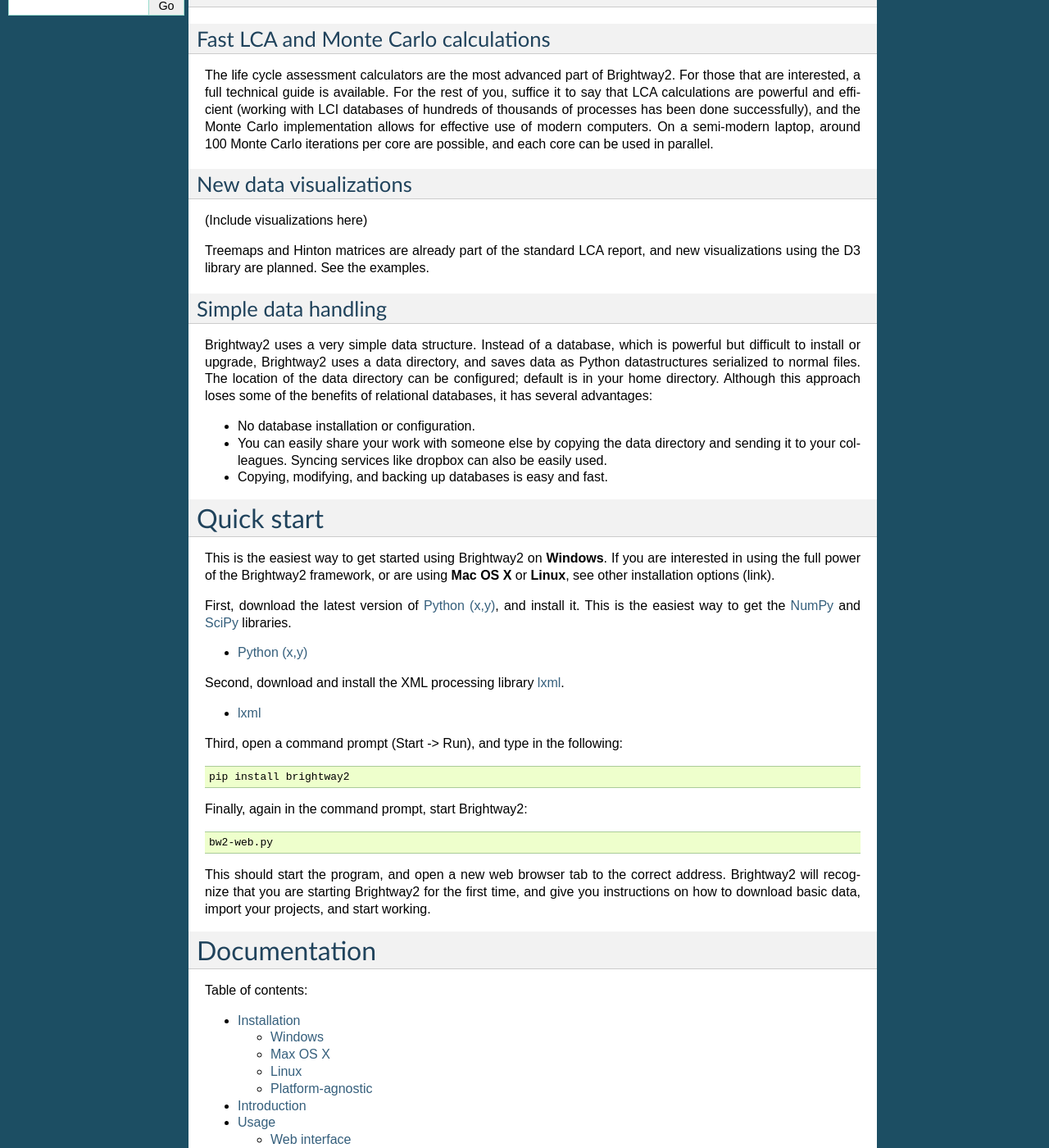
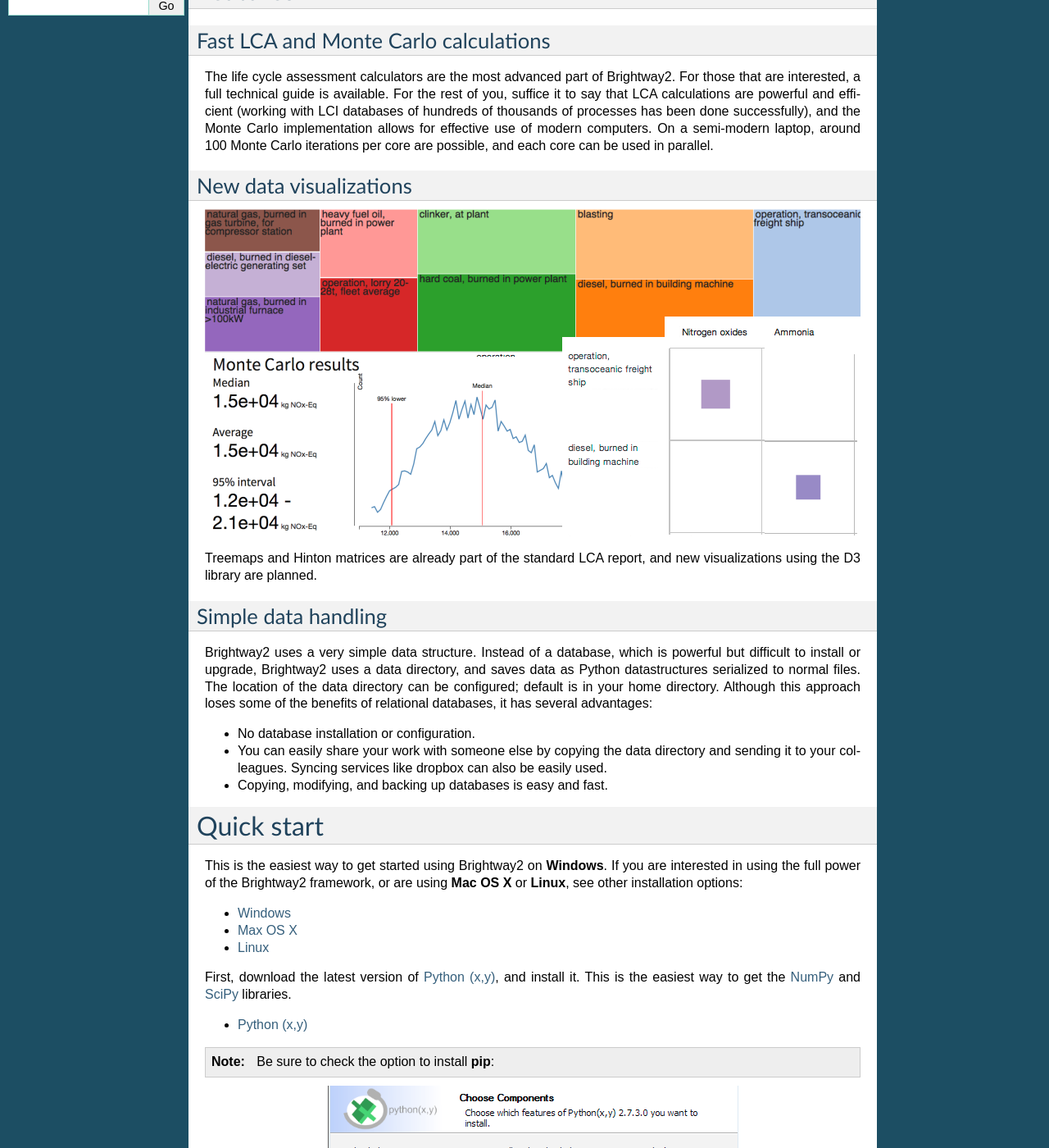
Before and after one commit to brightway-lca/brightway2, a Sphinx documentation site: the page built from docs/index.rst, in a window 1280 px wide and 1400 px high, scrolled down 413 px. Shown: the whole window at 82% size. Built offline with Sphinx 7.4.7, drawn with Linux system fonts in a browser that asks for light colours.

Commit message:
Installation docs improvements

```diff
--- a/docs/current_status.rst
+++ b/docs/current_status.rst
@@ -49,7 +49,7 @@
 brightway2-analyzer
 ===================
 
-Current version: **0.1**
+Current version: **0.1.1**
 
 Upcoming features and releases
 ------------------------------
@@ -74,7 +74,7 @@
 brightway2-ui
 =============
 
-Current version: **0.4.2**
+Current version: **0.4.3**
 
 Upcoming features and releases
 ------------------------------
@@ -102,7 +102,7 @@
 * Add database explorer
 * Add method explorer
 
-0.4.3 (in progress)
+0.4.4 (in progress)
 -------------------
 
 * Continue cleanup of LCA results page
--- a/docs/index.rst
+++ b/docs/index.rst
@@ -6,8 +6,7 @@
 
 Brightway2 is a simple framework for life cycle assessment (LCA). Its focus is on efficient calculation and visualization. Brightway2 is a complete rewrite of the original Brightway, which was a previous LCA framework developed during the PhD thesis of Chris Mutel.
 
-.. attention::
-    Brightway2 is in heavy development, and while it is used by mutiple people every day, it is probably not ready for people who don't like digging into source code and filing bug reports.
+.. warning:: Brightway2 is in heavy development, and while it is used by mutiple people every day, it is probably not ready for people who don't like digging into source code and filing bug reports.
 
 Why another LCA framework?
 ==========================
@@ -25,9 +24,10 @@
 New data visualizations
 -----------------------
 
-(Include visualizations here)
+.. image:: images/new-graphics.png
+    :align: center
 
-Treemaps and Hinton matrices are already part of the standard LCA report, and new visualizations using the D3 library are planned. See the examples.
+Treemaps and Hinton matrices are already part of the standard LCA report, and new visualizations using the D3 library are planned.
 
 Simple data handling
 --------------------
@@ -41,11 +41,20 @@
 Quick start
 ===========
 
-This is the easiest way to get started using Brightway2 on **Windows**. If you are interested in using the full power of the Brightway2 framework, or are using **Mac OS X** or **Linux**, see other installation options (link).
+This is the easiest way to get started using Brightway2 on **Windows**. If you are interested in using the full power of the Brightway2 framework, or are using **Mac OS X** or **Linux**, see other installation options:
+
+* :ref:`windows-install`
+* :ref:`os-x-install`
+* :ref:`linux-install`
 
 First, download the latest version of `Python (x,y) <https://code.google.com/p/pythonxy/wiki/Downloads>`_, and install it. This is the easiest way to get the `NumPy <http://numpy.scipy.org/>`_ and `SciPy <http://scipy.org/>`_ libraries.
 
 * `Python (x,y) <https://code.google.com/p/pythonxy/wiki/Downloads>`_
+
+.. note:: Be sure to check the option to install **pip**:
+
+.. image:: images/python-xy-pip.png
+    :align: center
 
 Second, download and install the XML processing library `lxml <http://pythonxy.googlecode.com/files/lxml-3.0.1-1_py27.exe>`_.
 
```
Also changed, not shown: docs/installation.rst (+12 -1 lines), setup.py (+21 -3 lines), docs/images/new-graphics.png (added), docs/images/python-xy-pip.png (added), 1 other file.
